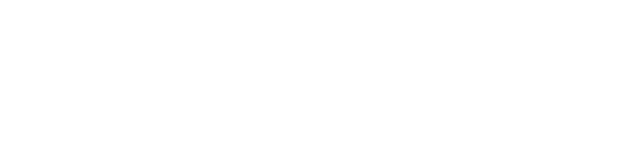
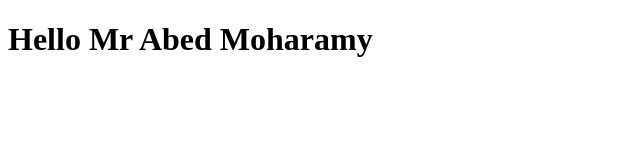
Before and after one commit to abedmoharamy/git-project, a plain HTML site: page index.html in a window 1280 px wide. Shown: the whole page, without its empty margins (0-640 px from the left). Drawn offline with Linux system fonts and the light colour scheme.

Commit message:
Add Html Tag

```diff
--- a/index.html
+++ b/index.html
@@ -5,6 +5,6 @@
     <title>Title</title>
 </head>
 <body>
-
+<h1>Hello Mr Abed Moharamy</h1>
 </body>
 </html>
```
